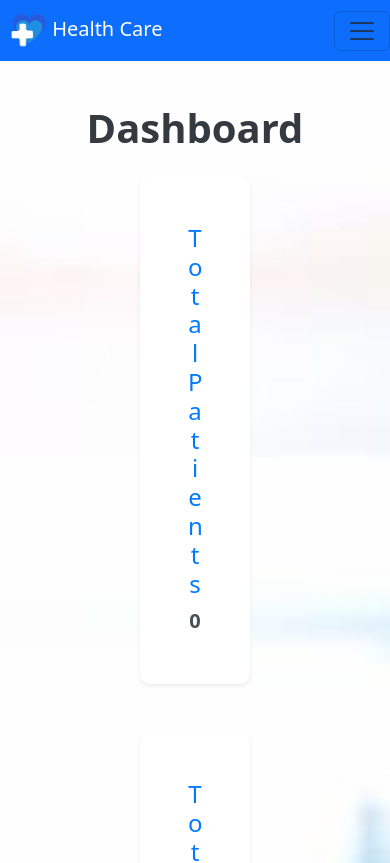
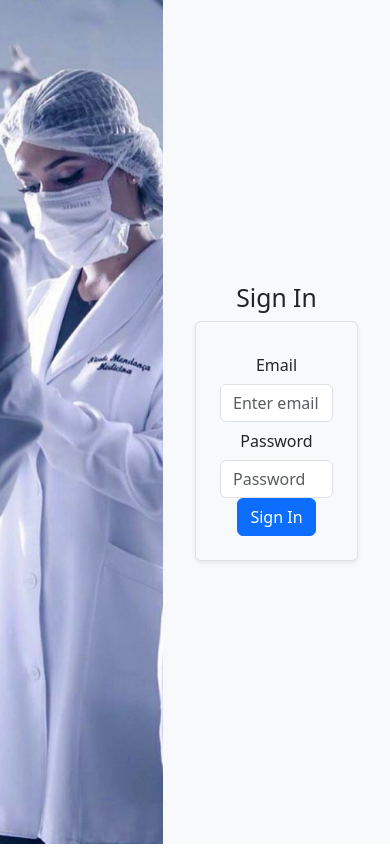
Before and after one commit to nagaraja6050266/medico-legal-client, a React (Vite) app: page / in a window 390 px wide. Shown: the top 863 px of the page. Built offline with nearby package versions, Linux system fonts and the light colour scheme; no server answers.

Commit message:
Login handling done

```diff
--- a/src/App.jsx
+++ b/src/App.jsx
@@ -1,8 +1,6 @@
-import React, { useState } from "react";
 import "bootstrap/dist/css/bootstrap.min.css";
 import { Route, BrowserRouter as Router, Routes } from "react-router-dom";
 import "./App.css";
-import LoginPage from "./components/Login/LoginPage"; // Import LoginPage
 import BirthRecordEntry from "./components/certificates/BirthRecordEntry"; // Import BirthRecordEntry component
 import CertificateDetails from "./components/certificates/CertificateDetails";
 import CertificateList from "./components/certificates/CertificateList";
@@ -22,9 +20,9 @@ function App() {
         <Router>
             <Routes>
                 <Route path="/signup" element={<SignUp />} />
-                <Route path="/signin" element={<SignIn />} />
+                <Route path="/" element={<SignIn />} />
                 <Route element={<Template />}>
-                    <Route path="/" element={<Dashboard />} />
+                    <Route path="/dashboard" element={<Dashboard />} />
                     <Route path="/certificates" element={<CertificateList />} />
                     <Route path="/enrollment" element={<Enrollment />} />{" "}
                     {/* Add Enrollment route */}
--- /dev/null
+++ b/src/components/Login/Auth.css
@@ -0,0 +1,24 @@
+.auth-container {
+    display: flex;
+}
+
+.auth-image {
+    flex: 1;
+    background-size: cover;
+    background-position: center;
+}
+
+.auth-image img {
+    width: 100%;
+    height: 100%;
+    object-fit: cover;
+}
+
+.auth-form {
+    flex: 1;
+    display: flex;
+    flex-direction: column;
+    justify-content: center;
+    padding: 2rem;
+    background-color: #f8f9fa;
+}
--- /dev/null
+++ b/src/components/Login/SignIn.jsx
@@ -0,0 +1,78 @@
+import React from "react";
+import "bootstrap/dist/css/bootstrap.min.css";
+import "./Auth.css"; // Import custom CSS
+import { useNavigate } from "react-router-dom";
+
+function SignIn() {
+    const navigate = useNavigate();
+
+    const handleSignIn = (event) => {
+        event.preventDefault();
+        const email = document.getElementById("email").value;
+        const password = document.getElementById("password").value;
+        // const email = event.target.form.email.value;
+        // const password = event.target.form.password.value;
+
+        if (email === "doctor@gmail.com" && password === "password") {
+            alert("Sign in successful!");
+            navigate("/dashboard");
+        } else {
+            alert("Invalid username or password.");
+        }
+    };
+
+    return (
+        <div
+            className="auth-container"
+            style={{ width: "100vw", height: "100vh" }}
+        >
+            <div className="auth-image">
+                <img src="../src/assets/signin.jpg" alt="Sign In" />
+            </div>
+            <div className="auth-form">
+                <h2>Sign In</h2>
+                <form onSubmit={handleSignIn} className="p-4 border rounded shadow-sm bg-light">
+                    <div className="form-group row">
+                        <label
+                            htmlFor="email"
+                            className="col-sm-2 col-form-label"
+                        >
+                            Email
+                        </label>
+                        <div className="col-sm-10">
+                            <input
+                                type="email"
+                                className="form-control"
+                                id="email"
+                                name="email"
+                                placeholder="Enter email"
+                            />
+                        </div>
+                    </div>
+                    <div className="form-group row">
+                        <label
+                            htmlFor="password"
+                            className="col-sm-2 col-form-label"
+                        >
+                            Password
+                        </label>
+                        <div className="col-sm-10">
+                            <input
+                                type="password"
+                                className="form-control"
+                                id="password"
+                                name="password"
+                                placeholder="Password"
+                            />
+                        </div>
+                    </div>
+                    <button type="submit" className="btn btn-primary">
+                        Sign In
+                    </button>
+                </form>
+            </div>
+        </div>
+    );
+}
+
+export default SignIn;
--- /dev/null
+++ b/src/components/Login/SignUp.jsx
@@ -0,0 +1,146 @@
+import React, { useState } from "react";
+import "bootstrap/dist/css/bootstrap.min.css";
+import "./Auth.css"; // Import custom CSS
+
+function SignUp() {
+    const [role, setRole] = useState("");
+
+    return (
+        <div className="auth-container">
+            <div className="auth-image">
+                <img src="../src/assets/signin.jpg" alt="Sign Up" />
+            </div>
+            <div className="auth-form">
+                <h2>Sign Up</h2>
+                <form className="p-4 border rounded shadow-sm bg-light">
+                    <div className="form-group row">
+                        <label
+                            htmlFor="hospitalName"
+                            className="col-sm-2 col-form-label"
+                        >
+                            Hospital Name
+                        </label>
+                        <div className="col-sm-10">
+                            <input
+                                type="text"
+                                className="form-control"
+                                id="hospitalName"
+                                placeholder="Enter hospital name"
+                            />
+                        </div>
+                    </div>
+                    <div className="form-group row">
+                        <label
+                            htmlFor="hospitalAddress"
+                            className="col-sm-2 col-form-label"
+                        >
+                            Hospital Address
+                        </label>
+                        <div className="col-sm-10">
+                            <input
+                                type="text"
+                                className="form-control"
+                                id="hospitalAddress"
+                                placeholder="Enter hospital address"
+                            />
+                        </div>
+                    </div>
+                    <div className="form-group row">
+                        <label
+                            htmlFor="email"
+                            className="col-sm-2 col-form-label"
+                        >
+                            Email address
+                        </label>
+                        <div className="col-sm-10">
+                            <input
+                                type="email"
+                                className="form-control"
+                                id="email"
+                                placeholder="Enter email"
+                            />
+                        </div>
+                    </div>
+                    <div className="form-group row">
+                        <label
+                            htmlFor="password"
+                            className="col-sm-2 col-form-label"
+                        >
+                            Password
+                        </label>
+                        <div className="col-sm-10">
+                            <input
+                                type="password"
+                                className="form-control"
+                                id="password"
+                                placeholder="Password"
+                            />
+                        </div>
+                    </div>
+                    <div className="form-group row">
+                        <label
+                            htmlFor="confirmPassword"
+                            className="col-sm-2 col-form-label"
+                        >
+                            Confirm Password
+                        </label>
+                        <div className="col-sm-10">
+                            <input
+                                type="password"
+                                className="form-control"
+                                id="confirmPassword"
+                                placeholder="Confirm Password"
+                            />
+                        </div>
+                    </div>
+                    <div className="form-group row">
+                        <label
+                            htmlFor="role"
+                            className="col-sm-2 col-form-label"
+                        >
+                            Role
+                        </label>
+                        <div className="col-sm-10">
+                            <select
+                                className="form-control"
+                                id="role"
+                                value={role}
+                                onChange={(e) => setRole(e.target.value)}
+                            >
+                                <option value="">Select Role</option>
+                                <option value="doctor">Doctor</option>
+                                <option value="nurse">Nurse</option>
+                                <option value="admin">Admin</option>
+                            </select>
+                        </div>
+                    </div>
+                    <div className="form-group row">
+                        <label
+                            htmlFor="name"
+                            className="col-sm-2 col-form-label"
+                        >
+                            Name
+                        </label>
+                        <div className="col-sm-10">
+                            <input
+                                type="text"
+                                className="form-control"
+                                id="name"
+                                placeholder="Enter your name"
+                            />
+                        </div>
+                    </div>
+                    <div className="form-group row mt-4">
+                        <div className="col-sm-10 offset-sm-2">
+                            <button type="submit" className="btn btn-primary">
+                                Sign Up
+                            </button>
+                        </div>
+                    </div>
+                </form>
+            </div>
+        </div>
+    );
+}
+
+export default SignUp;
```
